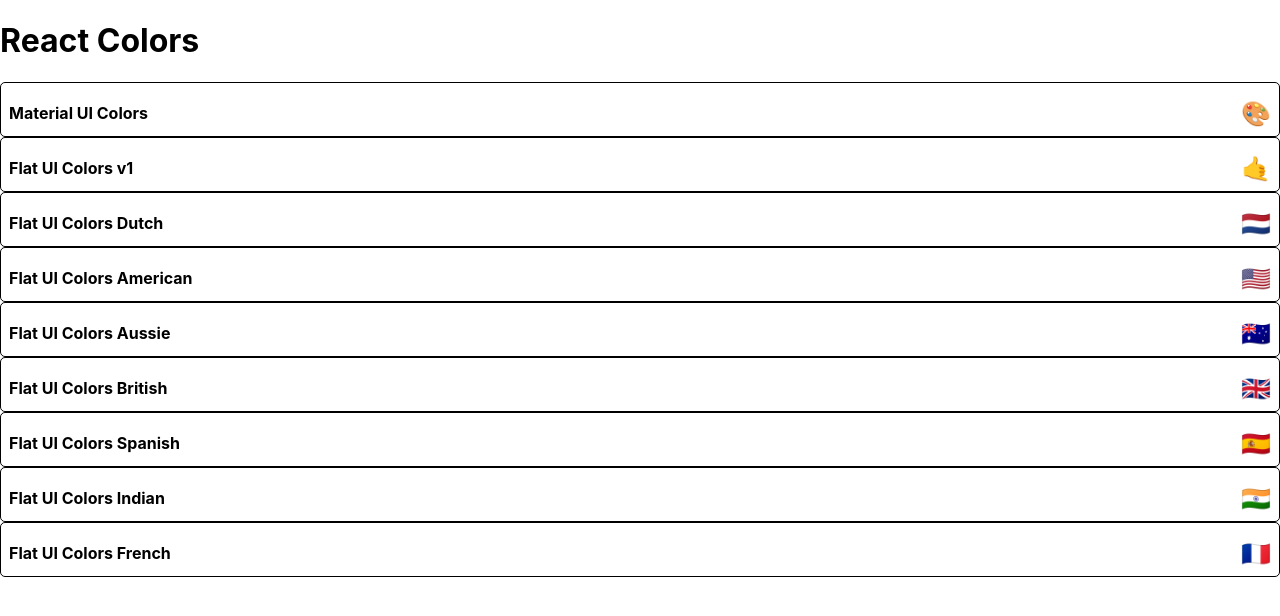
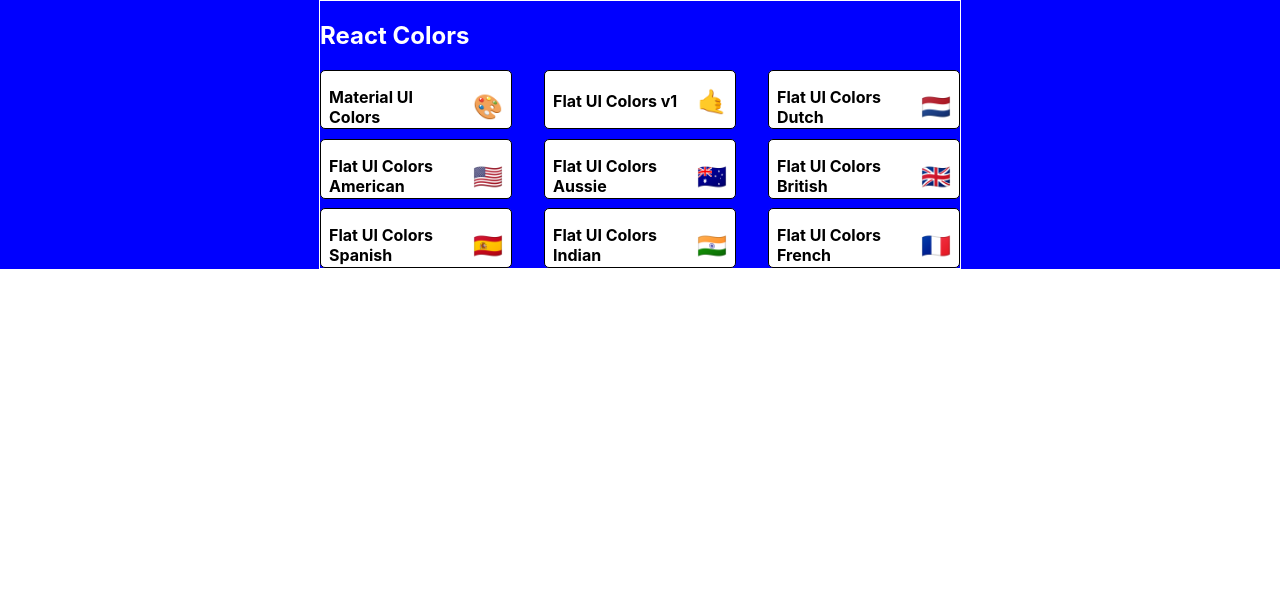
Before and after one commit to mclov/palettes-app, a React (Create React App) app: page / in a window 1280 px wide. Shown: the top 616 px of the page. Built offline with nearby package versions, Linux system fonts and the light colour scheme.

Commit message:
Start styling PaletteList

```diff
--- a/src/PaletteList.js
+++ b/src/PaletteList.js
@@ -1,19 +1,56 @@
 import React, { Component } from 'react';
+import MiniPalette from './MiniPalette';
 import { Link } from 'react-router-dom';
-import MiniPalette from './MiniPalette';
+import { withStyles } from '@material-ui/styles';
 
+const styles = {
+  root: {
+    backgroundColor: 'blue',
+    height: '100%',
+    display: 'flex',
+    alignItems: 'flex-start',
+    justifyContent: 'center'
+  },
+  container: {
+    width: '50%',
+    display: 'flex',
+    alignItems: 'flex-start',
+    flexDirection: 'column',
+    flexWrap: 'wrap',
+    border: '1px solid white'
+  },
+  nav: {
+    display: 'flex',
+    width: '100%',
+    justifyContent: 'space-between',
+    color: 'white'
+  },
+  palettes: {
+    boxSizing: 'border-box',
+    width: '100%',
+    display: 'grid',
+    gridTemplateColumns: 'repeat(3, 30%)',
+    gridGap: '5%'
+  }
+}
 export class PaletteList extends Component {
   render() {
-    const { palettes } = this.props;
+    const { palettes, classes } = this.props;
     return (
-      <div>
-        <h1>React Colors</h1>
-        {palettes.map(palette => (
-          <MiniPalette {...palette} />
-        ))}
+      <div className={classes.root}>
+        <div className={classes.container}>
+          <nav className={classes.nav}>
+            <h1>React Colors</h1>
+          </nav>
+          <div className={classes.palettes}>
+            {palettes.map(palette => (
+              <MiniPalette {...palette} />
+            ))}
+          </div>
+        </div>
       </div>
     )
   }
 }
 
-export default PaletteList
+export default withStyles(styles)(PaletteList);
```
